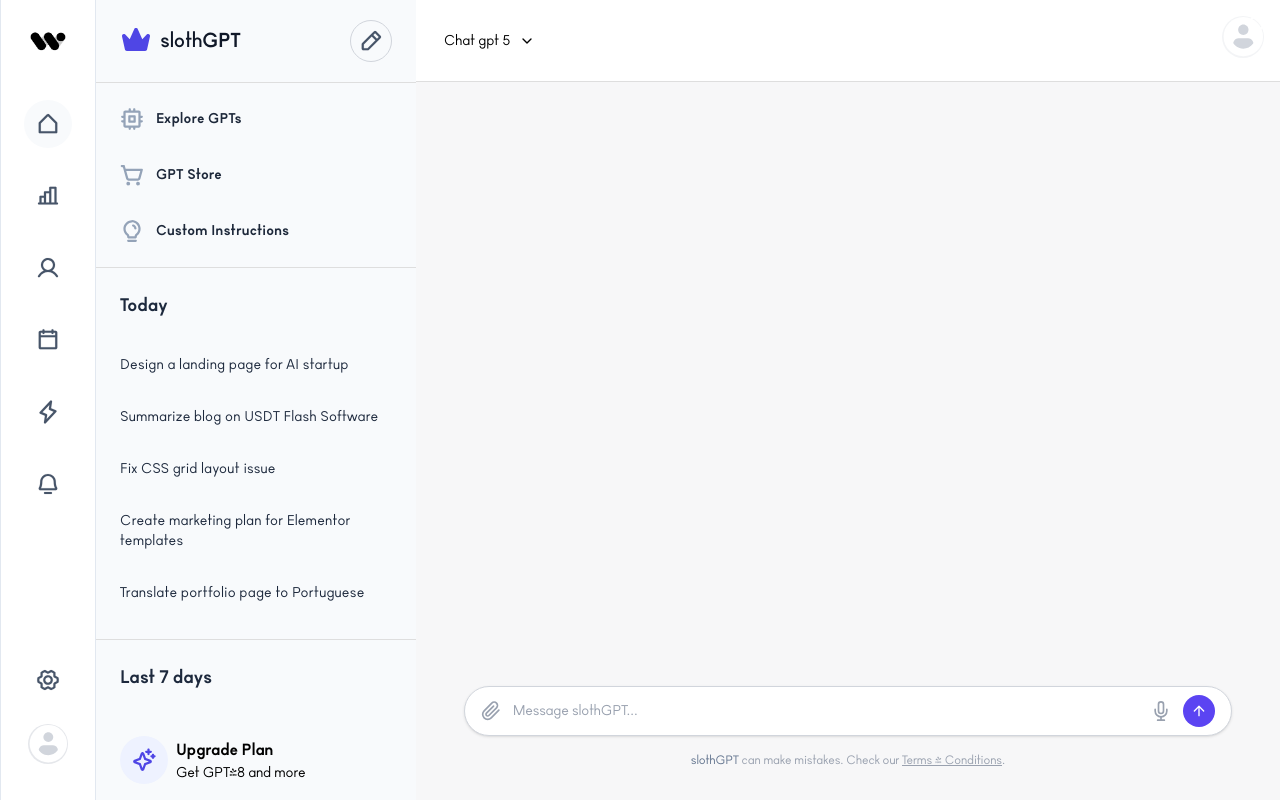
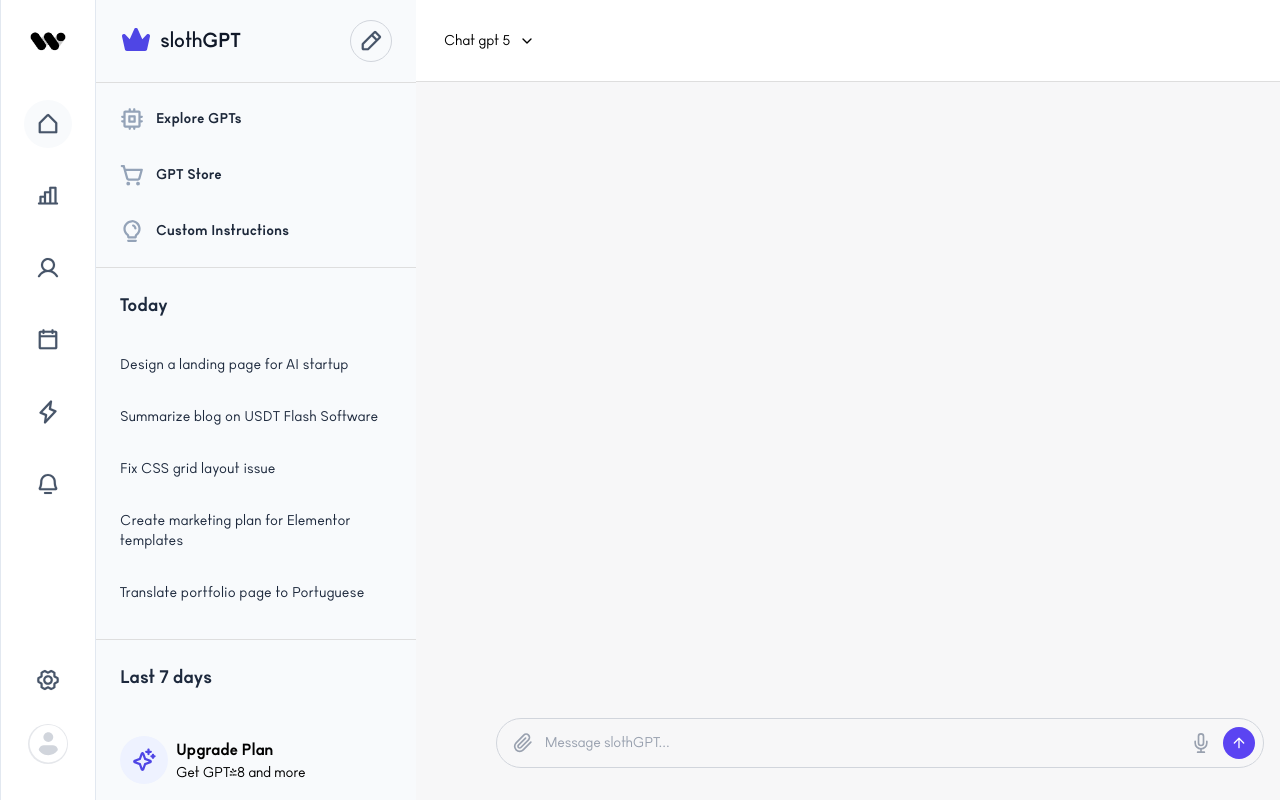
Before and after one commit to NandhipatiGanesh/personalgpt, a Next.js app: page / in a window 1280 px wide. Built offline with nearby package versions, Linux system fonts and the light colour scheme; some icons are missing.

Commit message:
chatting ready

```diff
--- a/app/components/Inputs/BigTextInput.tsx
+++ b/app/components/Inputs/BigTextInput.tsx
@@ -1,36 +1,127 @@
-import { FiPaperclip, FiMic, FiArrowUp } from "react-icons/fi";
+// "use client";
+// import { useState } from "react";
+// import { FiPaperclip, FiMic, FiArrowUp } from "react-icons/fi";
+// import SpinnerDemo from "@/app/components/Loaders/spinner-01";
+
+// export default function InputMain() {
+//   const [inputvalue, setInputValue] = useState(0);
+//   const [runSpinner, setRunSpinner] = useState(false);
+
+//   const handleUserInput = () => {
+
+//       if (inputvalue > 0) {
+//         setRunSpinner(true);
+//       }
+
+//   };
+
+//   return (
+//     <div className="flex h-full w-full flex-col justify-end">
+//       <div className="flex items-center justify-center w-full px-4 pb-4">
+//         <div className="flex items-center justify-between w-full max-w-3xl rounded-full border border-gray-300 pl-4 pr-2 py-2 shadow-sm bg-white focus-within:ring-1 focus-within:ring-indigo-500">
+//           {/* Attachment Icon */}
+//           <FiPaperclip className="text-gray-400 w-5 h-5 mr-3" />
+
+//           {/* Input */}
+//           <input
+//             type="text"
+//             onChange={(e) => setInputValue(e.target.value.length)}
+//             placeholder="Message slothGPT..."
+//             className="flex-1 border-none focus:outline-none text-sm text-gray-800 placeholder-gray-400 bg-transparent"
+//           />
+
+//           {/* Mic Icon */}
+//           <FiMic className="text-gray-400 w-5 h-5 mr-3" />
+
+//           {/* Send Button */}
+//           <button
+//             className="bg-[#5b44f2] p-2 rounded-full text-white hover:bg-[#4b38d1] transition cursor-pointer"
+//             onClick={handleUserInput}
+//           >
+//             {runSpinner ? (
+//               <>
+//                 <span className="w-4 h-4 flex items-center justify-center">
+//                   <SpinnerDemo />
+//                 </span>
+//               </>
+//             ) : (
+//               <FiArrowUp className="w-4 h-4" />
+//             )}
+//           </button>
+//         </div>
+//       </div>
+
+//       {/* Footer Note */}
+//       <p className="text-center text-xs text-gray-400 mb-4">
+//         <span className="font-medium text-slate-500">slothGPT</span> can make
+//         mistakes. Check our{" "}
+//         <span className="underline">Terms & Conditions</span>.
+//       </p>
+//     </div>
+//   );
+// }
+"use client";
+import { useState, useContext } from "react";
+import { ChatContext } from "@/app/hooks/useChatContext";
+import { FiArrowUp, FiMic, FiPaperclip } from "react-icons/fi";
+import SpinnerDemo from "../Loaders/spinner-01";
 
 export default function InputMain() {
+  const [input, setInput] = useState("");
+  const [runSpinner, setRunSpinner] = useState(false);
+  const context = useContext(ChatContext);
+
+  if (!context) return null;
+
+  const { addUserMessage } = context;
+
+  const handleSend = () => {
+    const trimmed = input.trim();
+
+    if (trimmed.length === 0) {
+      setRunSpinner(false);
+      return;
+    }
+
+    setRunSpinner(true);
+    addUserMessage(trimmed);
+    setInput("");
+
+    // Optional: Stop spinner after fake delay
+    setTimeout(() => {
+      setRunSpinner(false);
+    }, 1000);
+  };
+
   return (
-    <div className="flex h-full w-full flex-col justify-end">
     <div className="flex items-center justify-center w-full px-4 pb-4">
-        <div className="flex items-center w-full max-w-3xl rounded-full border border-gray-300 px-4 py-2 shadow-sm bg-white focus-within:ring-1 focus-within:ring-indigo-500">
-          {/* Attachment Icon */}
-          <FiPaperclip className="text-gray-400 w-5 h-5 mr-3" />
-
-          {/* Input */}
+      <div className="flex items-center w-full max-w-3xl rounded-full border border-gray-300 pl-4 pr-2 py-2 ">
+        <FiPaperclip className="text-gray-400 w-5 h-5 mr-3 cursor-pointer" />
         <input
-            type="text"
+          value={input}
+          onChange={(e) => setInput(e.target.value)}
           placeholder="Message slothGPT..."
           className="flex-1 border-none focus:outline-none text-sm text-gray-800 placeholder-gray-400 bg-transparent"
+          onKeyDown={(e) => e.key === "Enter" && handleSend()}
         />
-
-          {/* Mic Icon */}
-          <FiMic className="text-gray-400 w-5 h-5 mr-3" />
-
-          {/* Send Button */}
-          <button className="bg-[#5b44f2] p-2 rounded-full text-white hover:bg-[#4b38d1] transition">
-            <FiArrowUp className="w-4 h-4" />
+        <FiMic className="text-gray-400 w-5 h-5 mr-3 cursor-pointer" />
+        <button
+          onClick={handleSend}
+          className="bg-[#5b44f2] p-2 rounded-full text-white hover:bg-[#4b38d1] transition"
+        >
+          {runSpinner ? (
+            <>
+              <span className="w-4 h-4 flex items-center justify-center">
+                <SpinnerDemo />
+              </span>
+            </>
+          ) : (
+            <>
+              <FiArrowUp className="w-4 h-4 cursor-pointer" />
+            </>
+          )}
         </button>
       </div>
     </div>
-
-      {/* Footer Note */}
-      <p className="text-center text-xs text-gray-400 mb-4">
-        <span className="font-medium text-slate-500">slothGPT</span> can make
-        mistakes. Check our{" "}
-        <span className="underline">Terms & Conditions</span>.
-      </p>
-    </div>
   );
 }
--- a/app/components/Layouts/ClientLayout.tsx
+++ b/app/components/Layouts/ClientLayout.tsx
@@ -30,7 +30,7 @@
         </div>
 
         {/* Scrollable content under fixed header */}
-        <main className="mt-[64px] p-2 md:p-4 overflow-y-auto h-full">
+        <main className=" py-2 px-4 md:p-4 overflow-y-auto h-full scrollbar-hide">
           {children}
         </main>
       </div>
--- /dev/null
+++ b/app/components/chatMainArea/ChatMain.tsx
@@ -0,0 +1,61 @@
+"use client";
+import { useContext } from "react";
+import { ChatContext } from "@/app/hooks/useChatContext";
+import { FiUser, FiCpu } from "react-icons/fi";
+import Avatar from "../Avatar";
+
+// You already defined these types, but let's import from context file ideally
+type Message = {
+  role: "user" | "ai";
+  text: string;
+};
+
+export default function ChatMain() {
+  const context = useContext(ChatContext);
+
+  // 🛡️ Safe guard for null context
+  if (!context) return null;
+
+  const { messages } = context;
+
+  return (
+    <>
+      <div className="flex-1 overflow-y-auto h-screen w-full  mx-auto px-4 md:w-4xl scrollbar-hide">
+        {messages.map((msg: Message, idx: number) => (
+          <div key={idx} className="flex items-start gap-3 pt-6 mb-2">
+            {/* Avatar */}
+            <div className="pt-1">
+              {msg.role === "user" ? (
+                <Avatar />
+              ) : (
+                <div className="w-8 h-8 rounded-full bg-[#E0E7FF] flex items-center justify-center">
+                  <FiCpu className="text-indigo-600" />
+                </div>
+              )}
+            </div>
+
+            {/* Chat Content */}
+            <div className="max-w-[80%]">
+              <div className="flex items-center gap-2 mb-1">
+                <p className="text-xs font-semibold text-slate-800">
+                  {msg.role === "user" ? "You" : "slothGPT"}
+                </p>
+                <span className="text-[11px] text-gray-400">02:22 AM</span>
+              </div>
+
+              <div
+                className={`rounded-2xl px-4 py-2 text-sm leading-relaxed whitespace-pre-line ${
+                  msg.role === "user"
+                    ? "bg-indigo-50 text-gray-900"
+                    : "bg-white text-slate-800"
+                }`}
+              >
+                {msg.text}
+              </div>
+            </div>
+          </div>
+        ))}
+      </div>
+    </>
+  );
+}
--- /dev/null
+++ b/app/hooks/useChatContext.tsx
@@ -0,0 +1,38 @@
+"use client";
+import { createContext, useState, ReactNode } from "react";
+
+export type Message = {
+  role: "user" | "ai";
+  text: string;
+};
+
+export type ChatContextType = {
+  messages: Message[];
+  addUserMessage: (text: string) => void;
+};
+
+export const ChatContext = createContext<ChatContextType | null>(null);
+
+type Props = {
+  children: ReactNode;
+};
+
+export function ChatProvider({ children }: Props) {
+  const [messages, setMessages] = useState<Message[]>([]);
+
+  const addUserMessage = (text: string) => {
+    const newMessages: Message[] = [
+      ...messages,
+      { role: "user", text },
+      { role: "ai", text: `You said: ${text}` },
+    ];
+
+    setMessages(newMessages);
+  };
+
+  return (
+    <ChatContext.Provider value={{ messages, addUserMessage }}>
+      {children}
+    </ChatContext.Provider>
+  );
+}
--- a/app/page.tsx
+++ b/app/page.tsx
@@ -1,18 +1,22 @@
+"use client";
 import InputMain from "@/app/components/Inputs/BigTextInput";
+import { ChatProvider } from "@/app/hooks/useChatContext";
+import ChatMain from "@/app/components/chatMainArea/ChatMain";
 
 export default function Home() {
   return (
-    <>
-      <section className="min-h-screen  flex flex-col">
-        <div className="flex-1">
-          {/* Your chat history/messages can go here */}
+    <ChatProvider>
+      <section className="h-screen flex flex-col">
+        {/* Chat Messages */}
+        <div className="flex-1 overflow-y-auto scrollbar-hide">
+          <ChatMain />
         </div>
 
         {/* Sticky Input Bar */}
-        <div className="sticky bottom-0  z-10">
+        <div className="z-10 sticky bottom-0 ">
           <InputMain />
         </div>
       </section>
-    </>
+    </ChatProvider>
   );
 }
```
Also changed, not shown: app/components/chatMainArea/MainArea.tsx (deleted). Lines whose indentation alone changed are shown as unchanged.
